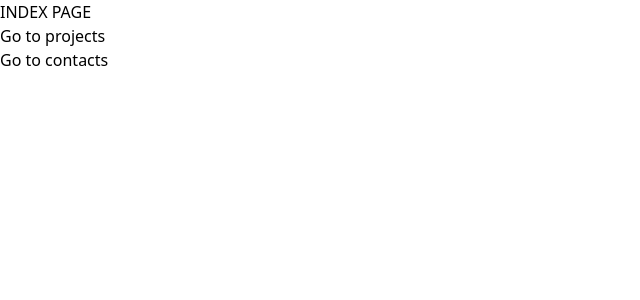
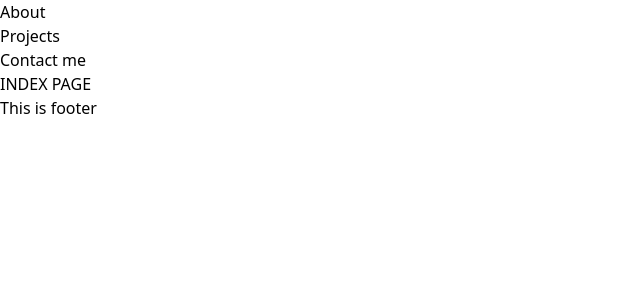
Before and after one commit to AntonRybakou/antonrybakou.github.io, a Next.js app: page / in a window 1280 px wide. Shown: the top 300 px of the page, without its empty margins (0-640 px from the left). Built offline with nearby package versions, Linux system fonts and the light colour scheme.

Commit message:
refactor: layout, add: header and footer skeleton

```diff
--- a/app/contacts/page.tsx
+++ b/app/contacts/page.tsx
@@ -1,6 +1,10 @@
-import React from "react";
+import React from 'react';
 
-import Link from "next/link";
+import Link from 'next/link';
+
+export const metadata = {
+  title: 'Contacts',
+};
 
 const Page: React.FC = () => {
   return (
@@ -8,7 +12,7 @@ const Page: React.FC = () => {
       <h1>CONTACTS PAGE</h1>
       <Link href={'/'}>Go back</Link>
     </main>
-  )
-}
+  );
+};
 
 export default Page;
--- a/app/layout.tsx
+++ b/app/layout.tsx
@@ -1,22 +1,30 @@
-import React, {ReactElement} from "react";
+import React, { ReactElement } from 'react';
 
 import './globals.css';
 
+import Head from 'next/head';
+
+import Footer from '../components/Footer';
+import Header from '../components/Header';
+
 export const metadata = {
-  title: 'Next.js',
-  description: 'Generated by Next.js',
-}
+  title: 'Anton Rybakou',
+};
 
-const RootLayout = ({
-                      children,
-                    }: {
-  children: React.ReactNode
-}): ReactElement => {
+const RootLayout = ({ children }: { children: React.ReactNode }): ReactElement => {
   return (
     <html lang="en">
-    <body>{children}</body>
+      <Head>
+        <meta charSet="utf-8" />
+        <meta name="viewport" content="initial-scale=1.0, width=device-width" />
+      </Head>
+      <body>
+        <Header />
+        {children}
+        <Footer />
+      </body>
     </html>
-  )
-}
+  );
+};
 
 export default RootLayout;
--- a/app/page.tsx
+++ b/app/page.tsx
@@ -1,17 +1,11 @@
-import React from "react";
-
-import Link from "next/link";
+import React from 'react';
 
 const Page: React.FC = () => {
   return (
     <main>
       <h1>INDEX PAGE</h1>
-      <div className='flex flex-col'>
-        <Link href={'/projects'}>Go to projects</Link>
-        <Link href={'/contacts'}>Go to contacts</Link>
-      </div>
     </main>
-  )
-}
+  );
+};
 
 export default Page;
--- a/app/projects/page.tsx
+++ b/app/projects/page.tsx
@@ -1,6 +1,10 @@
-import React from "react";
+import React from 'react';
 
-import Link from "next/link";
+import Link from 'next/link';
+
+export const metadata = {
+  title: 'Projects',
+};
 
 const Page: React.FC = () => {
   return (
@@ -8,7 +12,7 @@ const Page: React.FC = () => {
       <h1>PROJECTS PAGE</h1>
       <Link href={'/'}>Go back</Link>
     </main>
-  )
-}
+  );
+};
 
 export default Page;
--- a/components/Header.tsx
+++ b/components/Header.tsx
@@ -13,7 +13,7 @@ const Header: React.FC = () => (
           <Link href={'/projects'}>Projects</Link>
         </li>
         <li>
-          <Link href={'/contact'}>Contact me</Link>
+          <Link href={'/contacts'}>Contact me</Link>
         </li>
       </ul>
     </nav>
--- a/components/Layout.tsx
+++ /dev/null
@@ -1,26 +0,0 @@
-import React, { ReactElement, ReactNode } from 'react';
-
-import Head from 'next/head';
-
-import Footer from '@components/Footer';
-import Header from '@components/Header';
-
-type Props = {
-  children?: ReactNode;
-  title?: string;
-};
-
-const Layout = ({ children, title }: Props): ReactElement => (
-  <>
-    <Head>
-      <title>{title}</title>
-      <meta charSet="utf-8" />
-      <meta name="viewport" content="initial-scale=1.0, width=device-width" />
-    </Head>
-    <Header />
-    <main>{children}</main>
-    <Footer />
-  </>
-);
-
-export default Layout;
```
